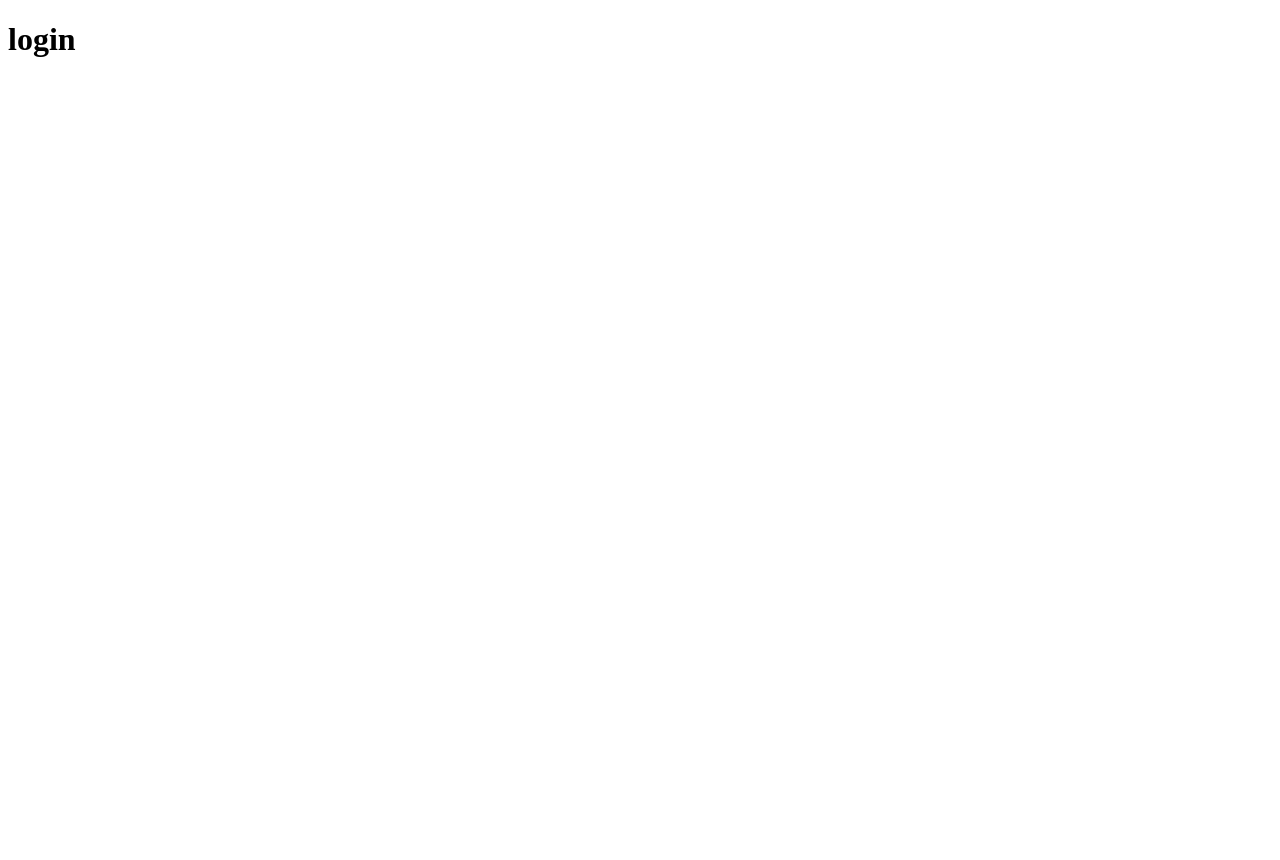
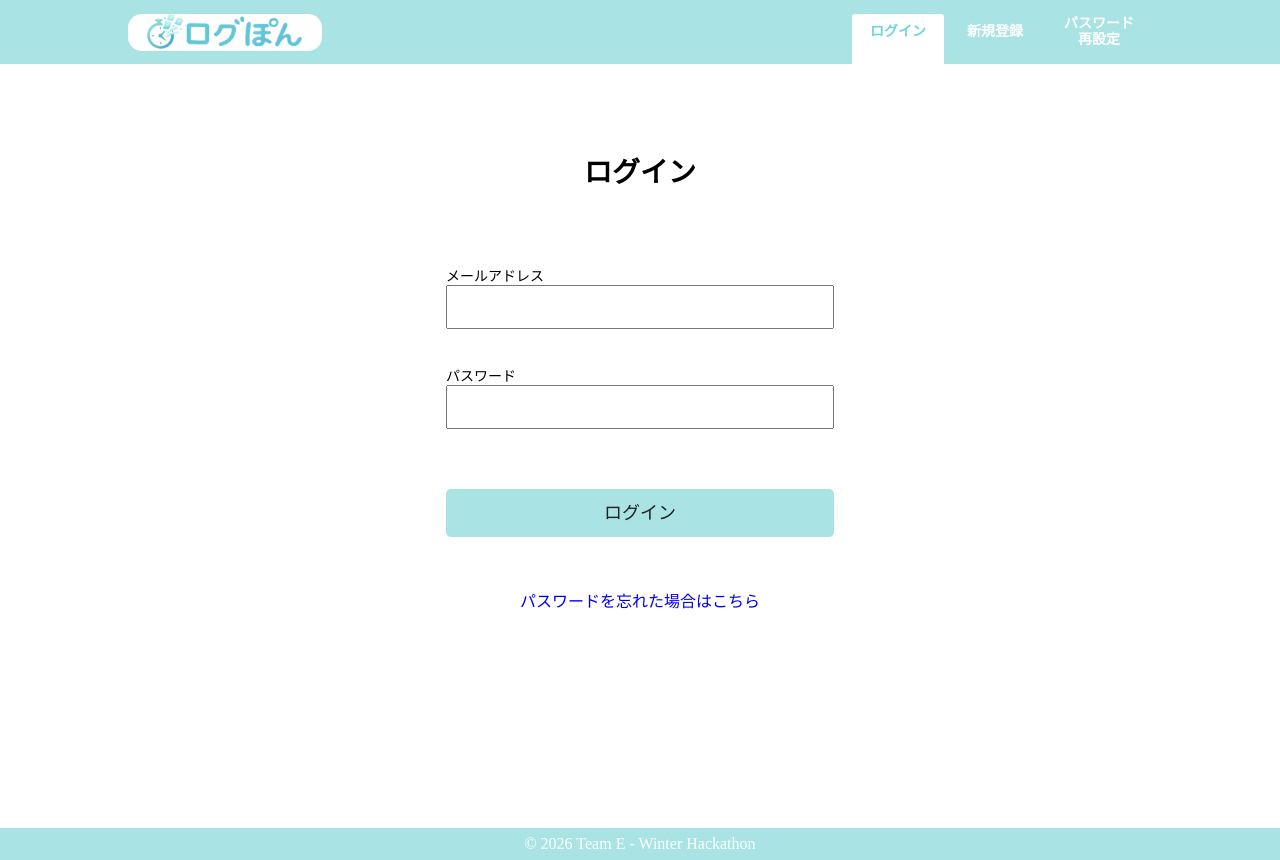
Before and after one commit to winter-Hackathon-2026-E-Team/logpon, a Django app: page /login/ in a window 1280 px wide. Before the commit the page is almost empty. Before the commit the page ends 57 px from the top, so only its background shows below. Run offline with Django 5.2, Linux system fonts and the light colour scheme; some libraries are stand-ins or nearby versions.

Commit message:
ログイン画面追加

```diff
--- a/src/static/css/common/common.css
+++ b/src/static/css/common/common.css
@@ -30,12 +30,24 @@
 }
 
 .auth-form label {
-    font-size: 14px;
+    font-size: 0.875rem;
 }
 
 .auth-form input {
     width: 380px;
     height: 38px;
+}
+
+/* .auth-formでエラーがあった場合の枠の着色 */
+.is-error {
+    border: solid 2px var(--color-warning);
+    border-radius: 5px;
+}
+
+.auth-form .error-message {
+    color: red;
+    font-size: 0.875rem;
+    font-weight: 600;
 }
 
 /* プログラムを選択するプルダウンのデザイン */
--- a/src/static/css/common/token.css
+++ b/src/static/css/common/token.css
@@ -7,4 +7,5 @@
     --color-frame: #d9d9d9;
     --color-finished-timer-bg: #eeeeee;
     --color-bg: #ffffff;
+    --color-warning: #ff0000;
 }
--- /dev/null
+++ b/src/static/css/users/login.css
@@ -0,0 +1,26 @@
+.auth-wrapper {
+    margin: 93px auto 200px;
+    gap: 40px;
+}
+/* ここまで */
+
+.auth-wrapper h2 {
+    font-size: 1.75rem;
+    margin: 0 auto 40px;
+}
+
+/* 共通CSSに切り出してbuttonタグのborderだけ個別に指定 */
+.btn {
+    border: none;
+    margin-top: 20px;
+}
+/* ここまで */
+
+
+.forgot-password {
+    color: var(--color-text-main);
+}
+
+.forgot-password:hover {
+    border-bottom: solid 1px var(--color-text-main);
+}
--- a/src/templates/users/login.html
+++ b/src/templates/users/login.html
@@ -1,11 +1,44 @@
-<!DOCTYPE html>
-<html lang="ja">
-<head>
-    <meta charset="UTF-8">
-    <meta name="viewport" content="width=device-width, initial-scale=1.0">
-    <title>login</title>
-</head>
-<body>
-    <h1>login</h1>
-</body>
-</html>
+{% extends "common/base.html" %}
+{% load static %}
+
+{% block title %}ログイン{% endblock %}
+
+{% block page_css %}
+<link rel="stylesheet" href="{% static 'css/users/login.css' %}">
+{% endblock %}
+
+{% block content %}
+<form method="post" action="{% url 'users:login' %}">
+    {% csrf_token %}
+
+    <div class="auth-wrapper">
+        <h2>ログイン</h2>
+
+        <div class="auth-form">
+            <label for="login-email">メールアドレス</label>
+            <input type="email" name="email" id="login-email" class="{% if errors.email %}is-error{% endif %}" required>
+            <!-- エラーメッセージの仕様が決まったら編集する -->
+            {% if errors.email %}
+            <p class="error-message">{{ errors.email }}</p>
+            {% endif %}
+        </div>
+
+        <div class="auth-form">
+            <label for="login-password">パスワード</label>
+            <input type="password" name="password" id="login-password" class="{% if errors.email %}is-error{% endif %}" required>
+            <!-- エラーメッセージの仕様が決まったら編集する -->
+            {% if errors.password %}
+            <p class="error-message">{{ errors.password }}</p>
+            {% endif %}
+        </div>
+
+        <div>
+            <button class="btn" type="submit">ログイン</button>
+        </div>
+
+        <p class="forgot-password">
+            <a href="{% url 'users:password-reset' %}">パスワードを忘れた場合はこちら</a>
+        </p>
+    </div>
+</form>
+{% endblock %}
```
